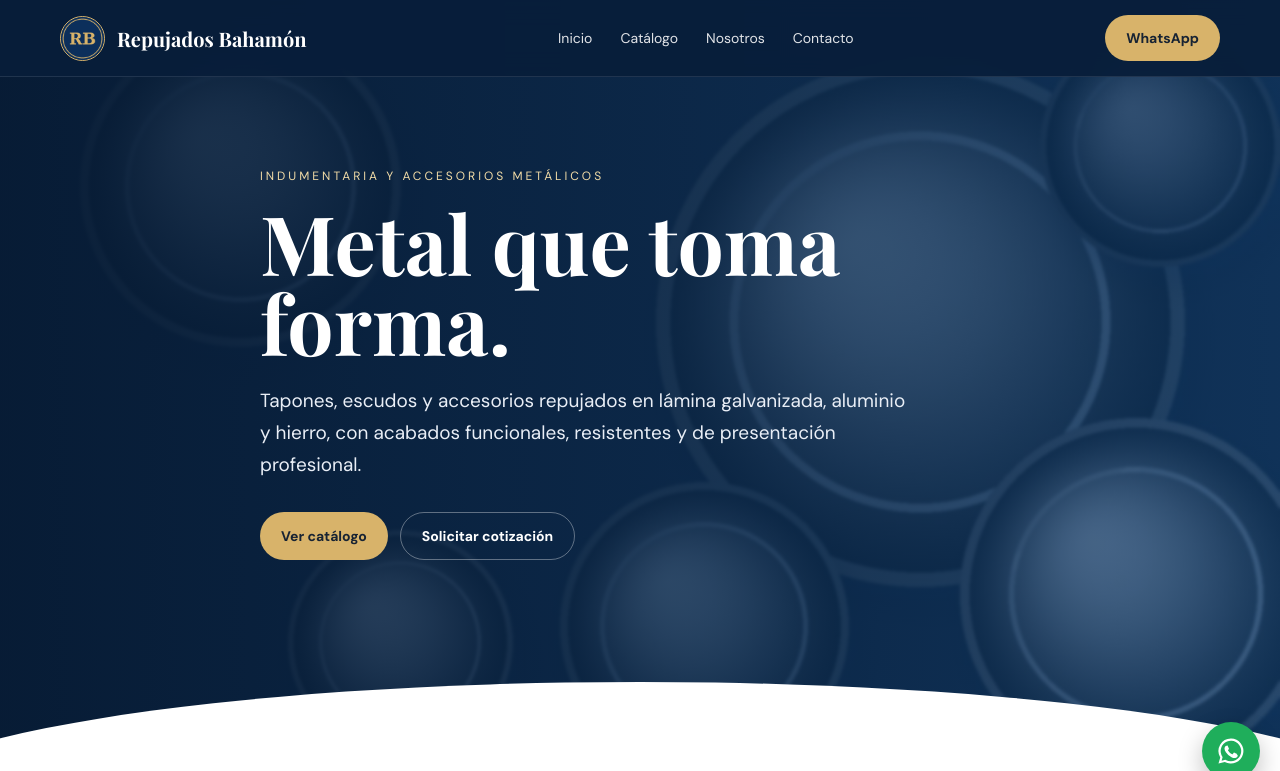
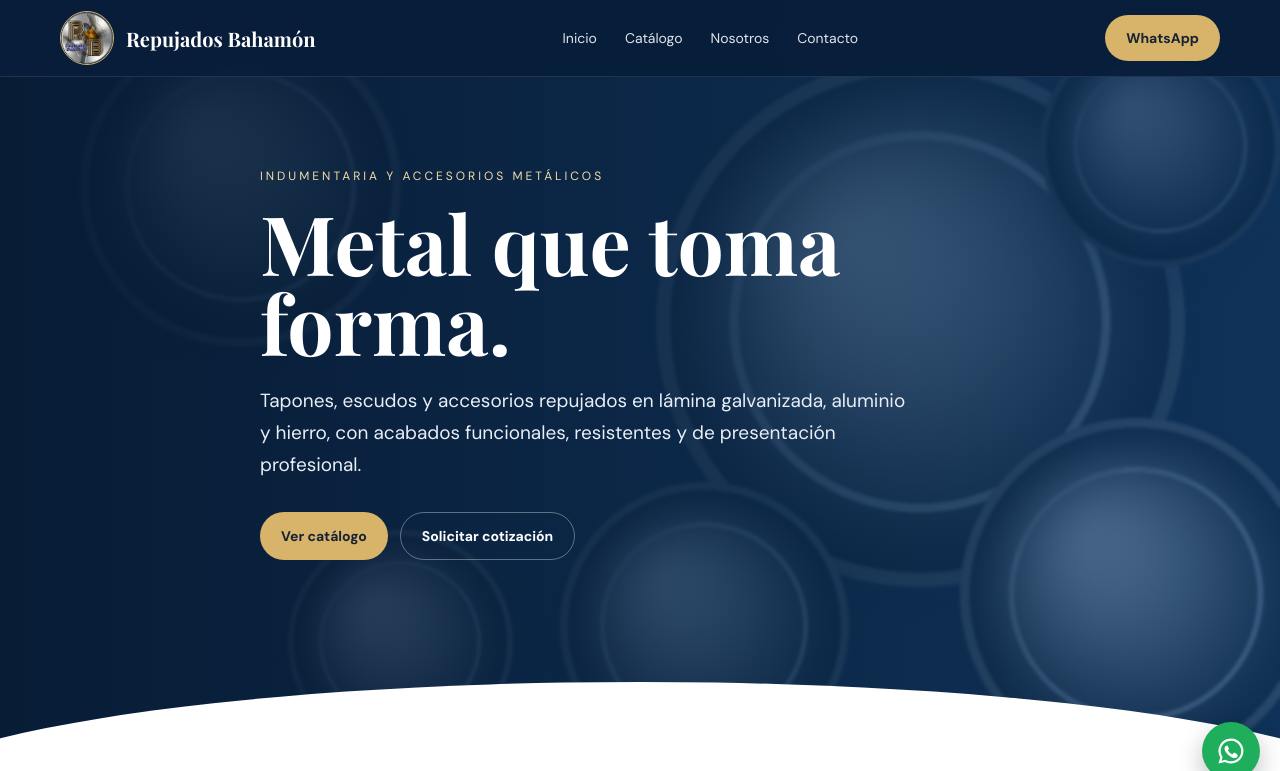
Before and after one commit to Maldo09/Pagina_Repujados-, a Flask app: page / in a window 1280 px wide. Shown: the top 771 px of the page. Run offline with Flask 3, Linux system fonts and the light colour scheme; some libraries are stand-ins or nearby versions.

Commit message:
Logo real de Repujados Bahamón
Co-Authored-By: Claude Opus 5.5 <noreply@anthropic.com>
Claude-Session: https://claude.ai/code/session_01DgiBUBMpN5bxc5hyztA1EM

```diff
--- a/backend/static/css/styles.css
+++ b/backend/static/css/styles.css
@@ -8,7 +8,7 @@ a{text-decoration:none;color:inherit}img{max-width:100%}
 header{position:fixed;top:0;left:0;right:0;z-index:20;background:rgba(8,30,58,.92);backdrop-filter:blur(12px);border-bottom:1px solid rgba(255,255,255,.1)}
 .nav{height:76px;display:flex;align-items:center;justify-content:space-between;gap:16px;color:#fff}
 .brand{display:flex;align-items:center;gap:12px;font-weight:700}
-.brand img{width:45px;height:45px;object-fit:cover;border-radius:50%;border:1px solid var(--gold);background:#0c2f5b}
+.brand img{width:54px;height:54px;object-fit:cover;border-radius:50%;border:1px solid var(--gold);background:#0c2f5b}
 .brand span{font-family:"Playfair Display",serif;font-size:20px}
 .navlinks{display:flex;gap:28px;font-size:14px}.navlinks a{opacity:.88}.navlinks a:hover{opacity:1;color:var(--gold)}
 .menu-btn{display:none;background:none;border:1px solid rgba(255,255,255,.3);color:#fff;border-radius:10px;width:42px;height:42px;font-size:20px;cursor:pointer}
```
Also changed, not shown: backend/static/assets/logo.png.
